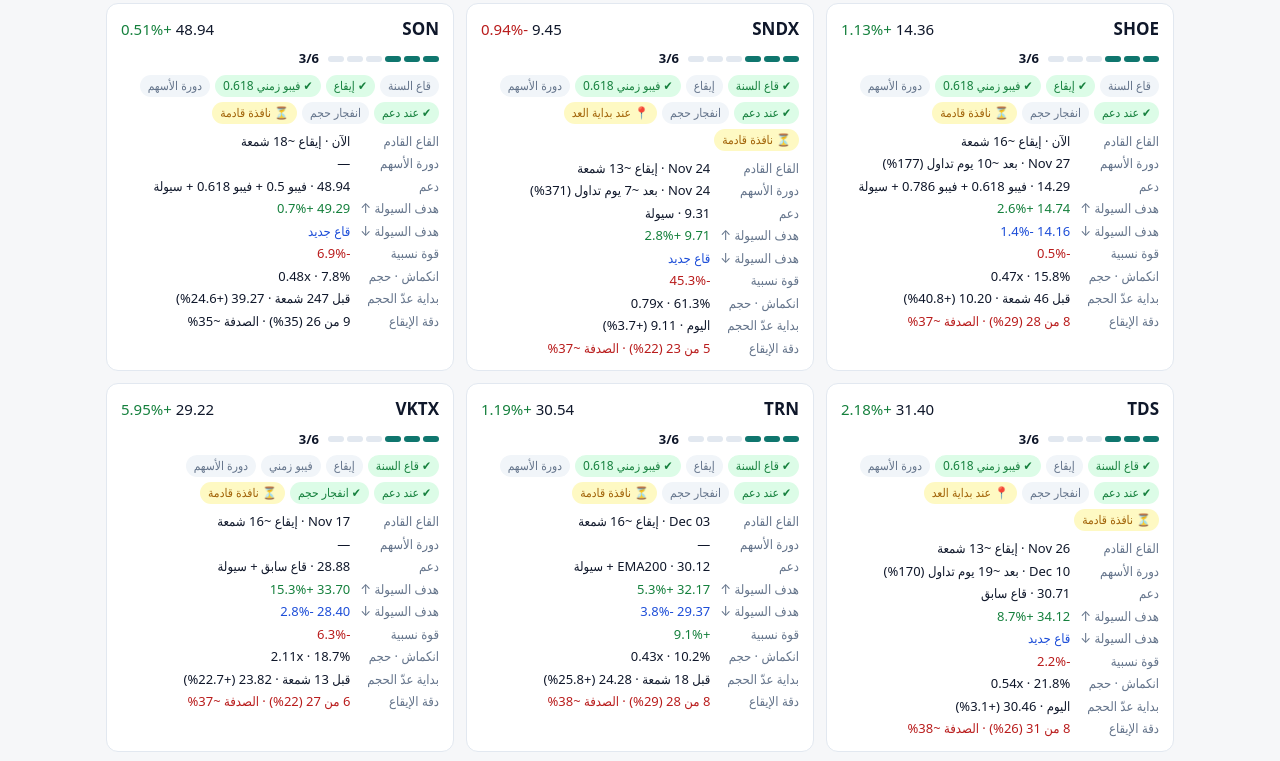
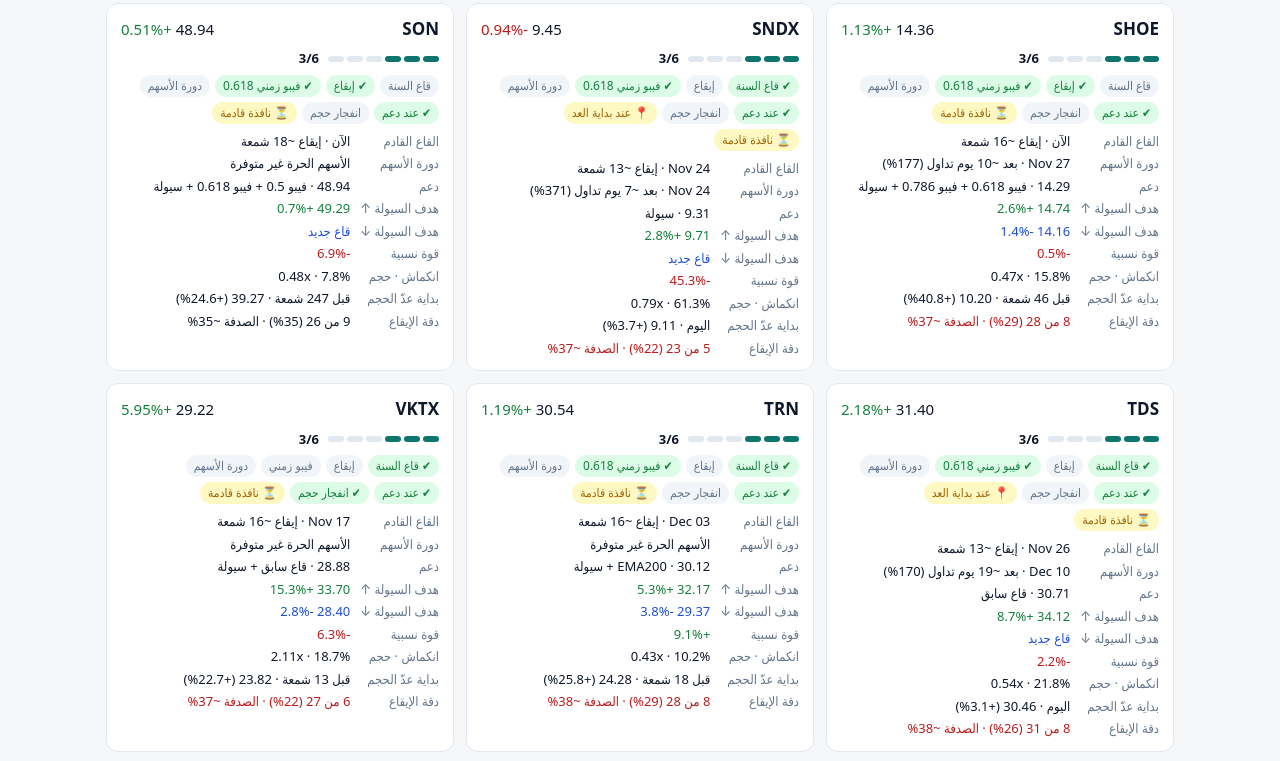
Before and after one commit to ibrahim-alqassem/ptc-scanner, a plain HTML site: page docs/index.html in a window 1280 px wide. Shown: the part 6402-7163 px from the top of the page. Drawn offline with Linux system fonts and the light colour scheme.

Commit message:
Add ftTxt function for stock data formatting

```diff
--- a/docs/index.html
+++ b/docs/index.html
@@ -128,6 +128,14 @@ async function load(m){
   return cache[m];
 }
 
+function ftTxt(r){
+  if (r.ftPct == null) return "الأسهم الحرة غير متوفرة";
+  let t = r.ftBars != null ? (r.ftDate || "") + " · بعد ~" + r.ftBars + " يوم تداول (" + r.ftPct + "%)" : "أبعد من سنة (" + r.ftPct + "%)";
+  if (r.ftSince != null && r.ftSince <= 5) t += " · ✔ عبر " + Math.floor(r.ftPct/100)*100 + "% " + (r.ftSince === 0 ? "اليوم" : "قبل " + r.ftSince + " شمعة");
+  if (r.ftFloat != null) t += r.ftSrc === "out" ? " · ⚠ تقريبي (القائمة " + r.ftFloat + "M)" : " · الحرة " + r.ftFloat + "M";
+  return t;
+}
+
 function card(r){
   const chips = [
     ["قاع السنة", r.nearLow], ["إيقاع", r.inLo], ["فيبو زمني" + (r.fibR ? " " + r.fibR : ""), r.inFib],
@@ -148,7 +156,7 @@ function card(r){
     <div class="chips">${chips}</div>
     <dl>
       <dt>القاع القادم</dt><dd>${r.loWin ?? "—"}${r.rhythm ? " · إيقاع ~" + r.rhythm + " شمعة" : ""}</dd>
-      <dt>دورة الأسهم</dt><dd>${r.ftBars != null ? (r.ftDate || "") + " · بعد ~" + r.ftBars + " يوم تداول (" + r.ftPct + "%)" : (r.ftPct != null ? "أبعد من سنة (" + r.ftPct + "%)" : "—")}</dd>
+      <dt>دورة الأسهم</dt><dd>${ftTxt(r)}</dd>
       <dt>دعم</dt><dd>${r.sup != null ? fmt(r.sup) + " · " + r.supNm : "—"}</dd>
       <dt>هدف السيولة ↑</dt><dd class="up">${r.up != null ? fmt(r.up) + "  " + pct(r.up, r.price) + (r.upWeak?" (أضعف)":"") : "لا عقدة فوق السعر"}</dd>
       <dt>هدف السيولة ↓</dt><dd style="color:var(--info)">${r.dn != null ? fmt(r.dn) + "  " + pct(r.dn, r.price) + (r.dnWeak?" (أضعف)":"") : "قاع جديد"}</dd>
@@ -167,7 +175,7 @@ async function render(){
   try { data = await load(market); }
   catch(e){ $("#meta").textContent = "لا توجد نتائج بعد لهذا السوق. شغّل الماسح من GitHub Actions."; grid.innerHTML = ""; return; }
   const min = +$("#minScore").value, view = $("#view").value, q = $("#q").value.trim().toUpperCase();
-  const cyc5 = r => r.ftBars != null && r.ftBars <= 5;
+  const cyc5 = r => r.ftSrc !== "out" && r.ftBars != null && r.ftBars <= 5;  // الأسهم الحرة الحقيقية فقط
   let rows = data.rows.filter(r => r.score >= min || (view === "watch" && r.watch) || (view === "soon" && r.soon) || (view === "start" && r.atStart) || (view === "startcyc" && r.atStart && cyc5(r)) || (view === "cyc" && cyc5(r)));
   if (view === "startcyc") rows = rows.filter(r => r.atStart && cyc5(r));
   if (view === "cyc") rows = rows.filter(cyc5);
```
